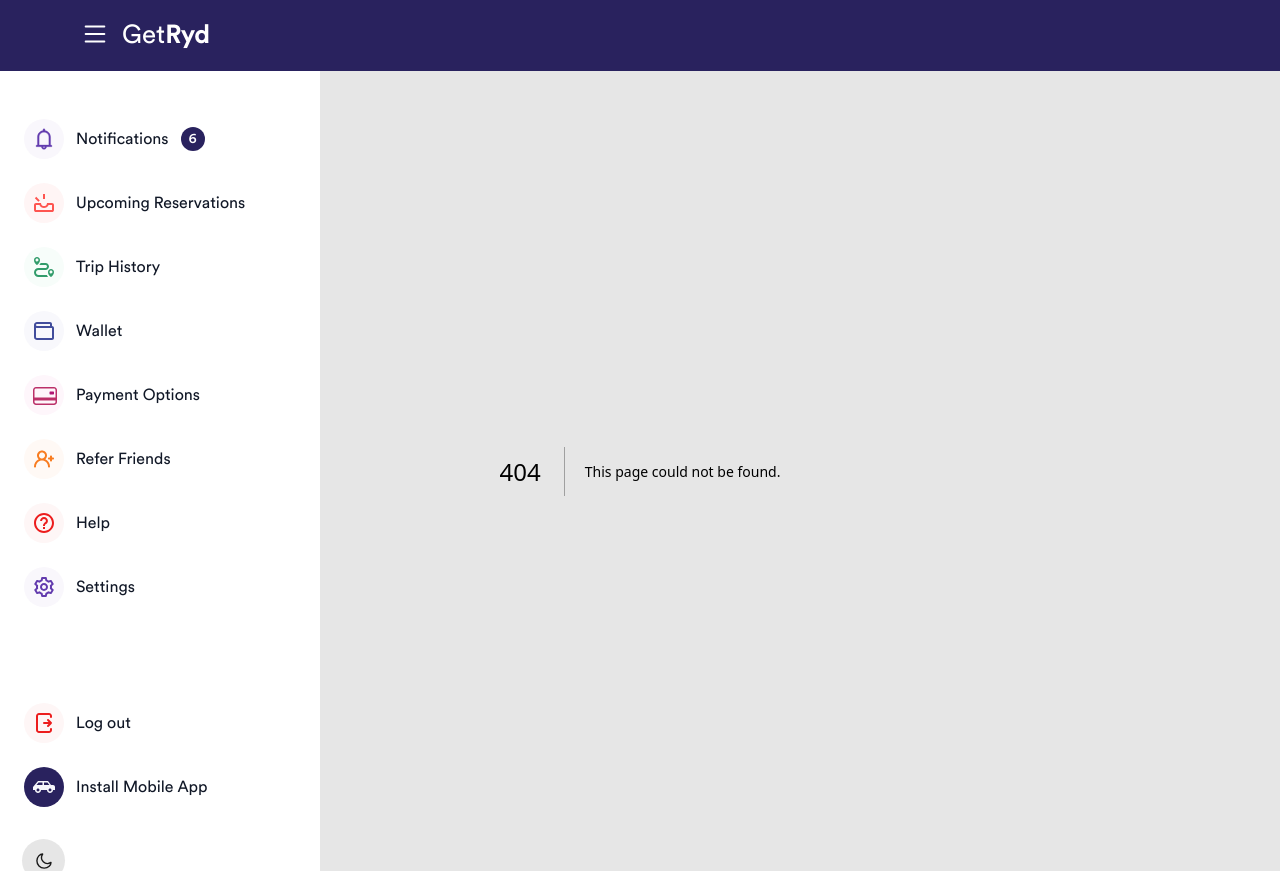
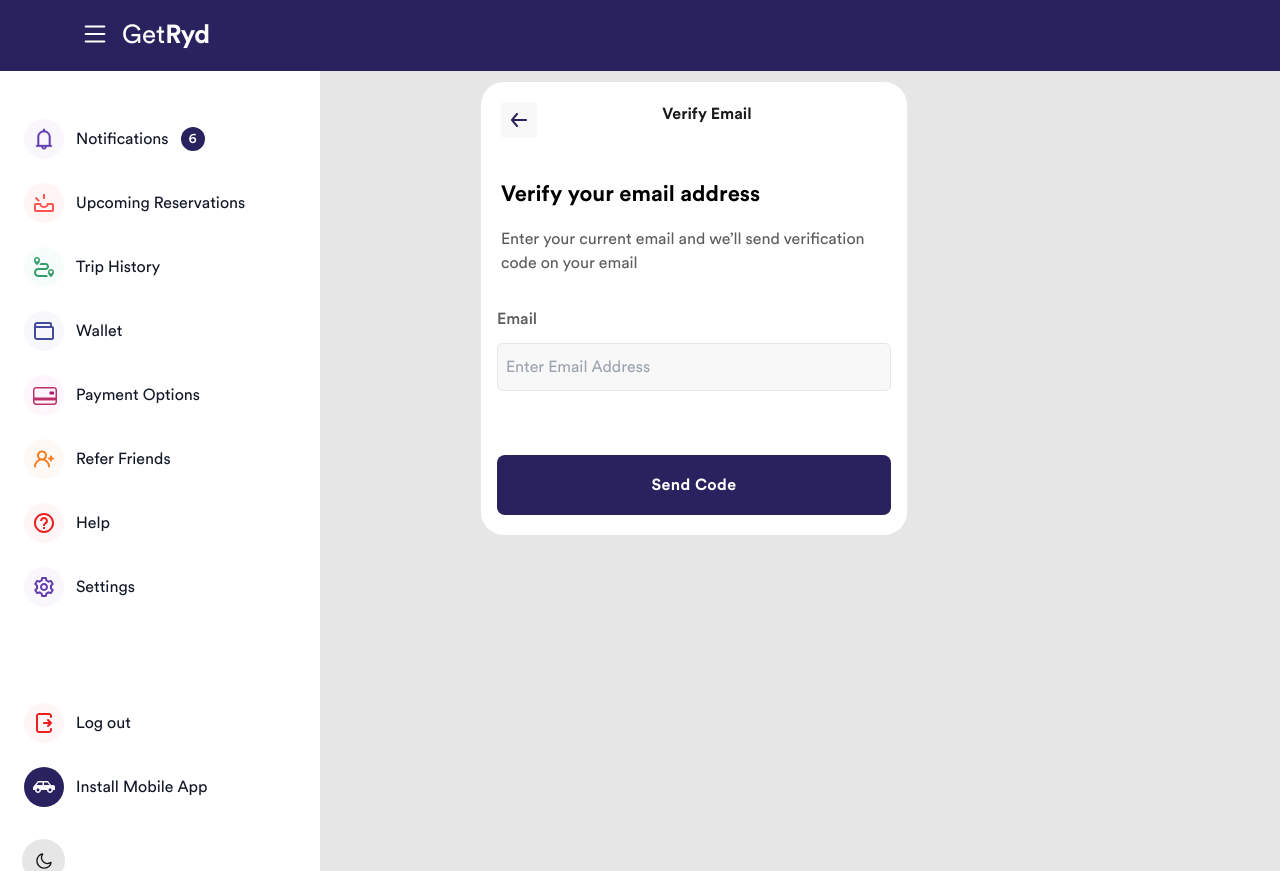
Before and after one commit to shohan-ch/ride-sharing-platform, a Next.js app: page /rider_profile/verify_email in a window 1280 px wide. Before the commit this address had no page. Built offline with nearby package versions, Linux system fonts and the light colour scheme.

Commit message:
Page:created verify email

```diff
--- /dev/null
+++ b/src/components/RiderProfile/VerifyEmail/VerifyEmailView.jsx
@@ -0,0 +1,50 @@
+import InputField from "@/components/Forms/InputField";
+import Button from "@/components/Utils/Button/Button";
+import IconSvg from "@/icons/IconSvg";
+import Link from "next/link";
+export default () => {
+  return (
+    <>
+      <section className="sec items-center justify-center md:block md:h-full md:w-full lg:flex lg:justify-start lg:pl-[480px] lg:pt-[10px] 2xs:block 2xs:h-full 2xs:w-full">
+        <div className="wrapper relative  border  bg-white pt-5 dark:bg-dark-bg sm:pb-8 sm:dark:border-0 lg:w-[428px] lg:rounded-3xl lg:dark:border 2xs:h-screen 2xs:w-auto 2xs:pt-2 2xs:pb-10 2xs:dark:border-0">
+          <div className="sm:pt-4 sm:text-left lg:pt-0 2xs:px-0 2xs:pt-0 2xs:text-left">
+            <div className="scroll_div h-full dark:border-[#2C2C35]">
+              <div className="pickup_header mb-10 flex pl-5 md:pr-[76px] lg:pr-[30px] 2xs:mb-3">
+                <Link href="/rider_profile">
+                  <img src="/assets/icons/back.svg" alt="svg_icon" />
+                </Link>
+                <h2 className="mx-auto font-extrabold text-black dark:text-gray-2 2xl:text-22 3xl:text-[24px] 2xs:text-[18px]">
+                  Verify Email
+                </h2>
+              </div>
+              <div className="rounded-5 mx-4 mx-auto mt-2 rounded-lg px-5 pb-8 dark:text-white 2xs:mt-2 2xs:pt-0">
+                <p className="font-bold md:text-[20px] lg:text-[22px] 2xs:text-[18px]">
+                  Verify your email address
+                </p>
+                <p className="mt-4 text-gray-light dark:text-white">
+                  Enter your current email and we’ll send verification code on
+                  your email
+                </p>
+              </div>
+              <div className="form">
+                <form action="rider_otp.html">
+                  <div className="px-4 sm:mb-8 2xs:mb-4">
+                    <InputField
+                      label="Email"
+                      placeholder="Enter Email Address"
+                    />
+                  </div>
+                  <div className="mx-auto mb-16 space-y-4 lg:pt-4">
+                    <div className="absolute left-0 right-0 mx-4 md:bottom-0 lg:absolute lg:bottom-[0px] 2xs:fixed 2xs:bottom-[8px] 2xs:left-0 2xs:right-0">
+                      <Button color="blue">Send Code</Button>
+                    </div>
+                  </div>
+                </form>
+              </div>
+            </div>
+          </div>
+        </div>
+      </section>
+    </>
+  );
+};
--- /dev/null
+++ b/src/pages/rider_profile/verify_email.js
@@ -0,0 +1,5 @@
+import VerifyEmailView from "@/components/RiderProfile/VerifyEmail/VerifyEmailView";
+
+export default () => {
+  return <VerifyEmailView />;
+};
```
